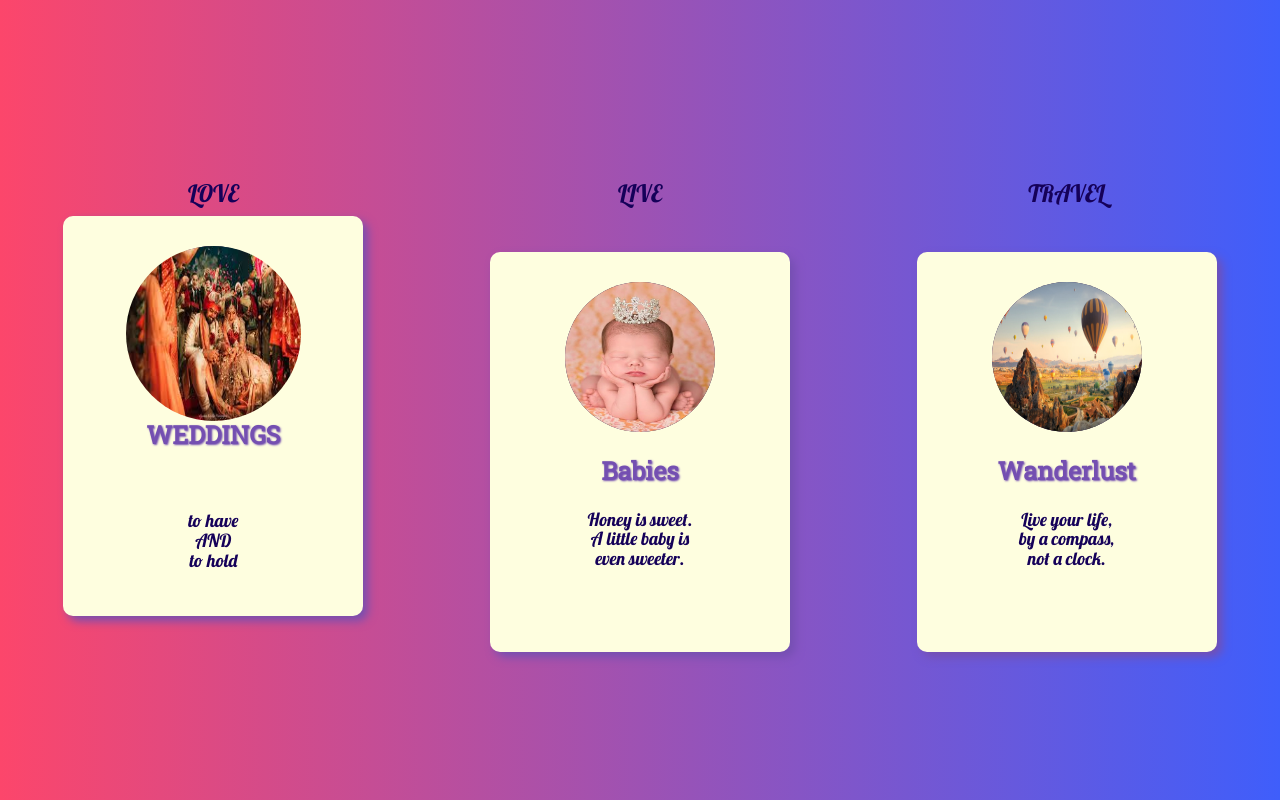
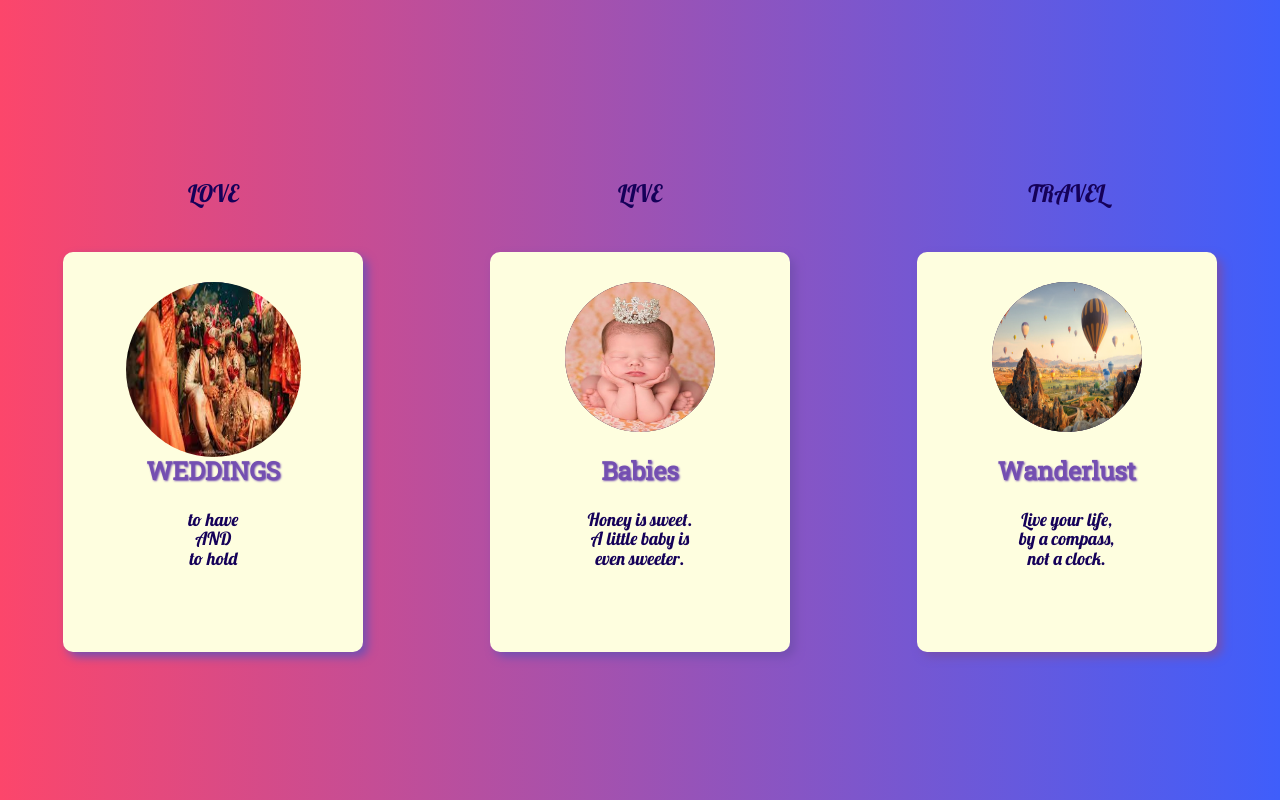
Before and after one commit to riddhimaniktalia/IEEE-CS_TASK-2, a plain HTML site: page index.html in a window 1280 px wide. Drawn offline with nearby package versions, Linux system fonts and the light colour scheme.

Commit message:
Update index.html

```diff
--- a/index.html
+++ b/index.html
@@ -23,7 +23,7 @@
       <div class="row1">
         <div class="column">
           <div class="stepcount">
-            LOVE
+            LOVE <br><br>
           </div>
           <a href="index1.html">
             <div class="stepcard">
@@ -33,7 +33,7 @@
               </div>
               <div class="card-txt">
                 <div class="card-txt-head">
-                  WEDDINGS <br><br>
+                  WEDDINGS
                 </div>
                 <div class="card-txt-content">
                   to have <br>
```
